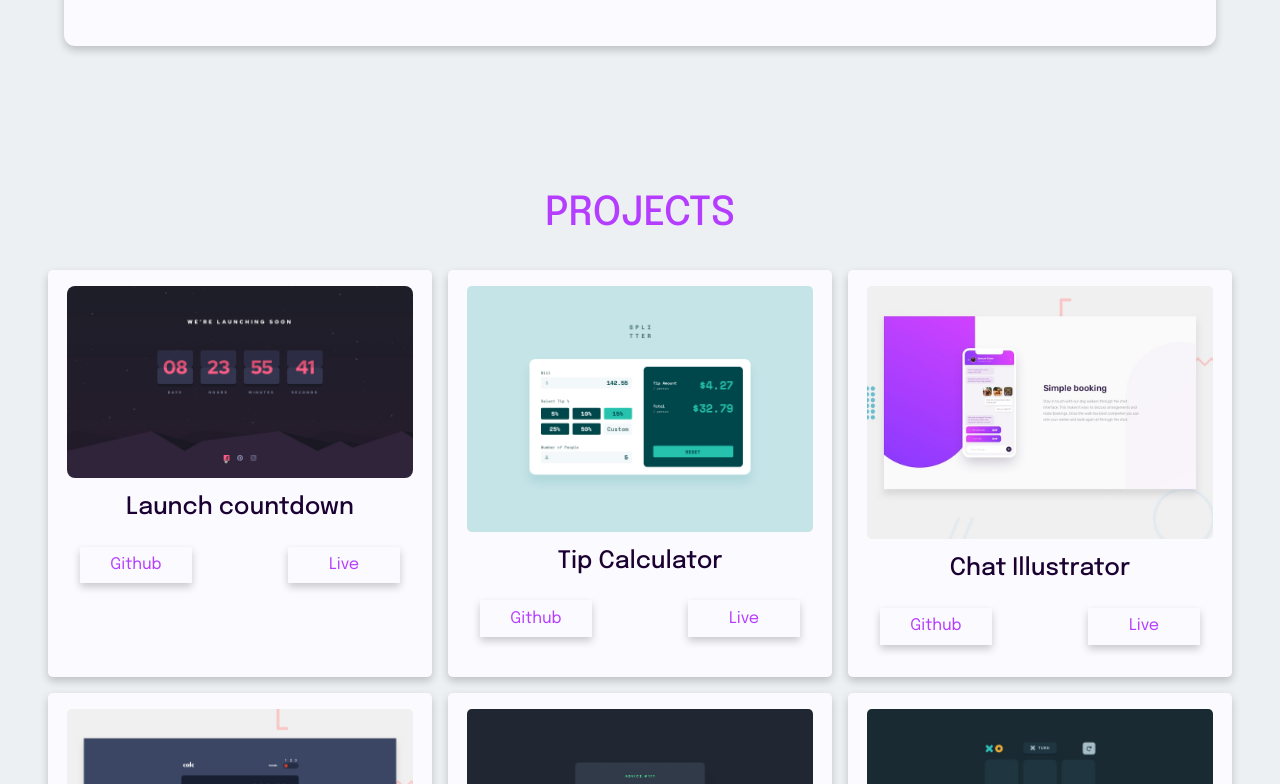
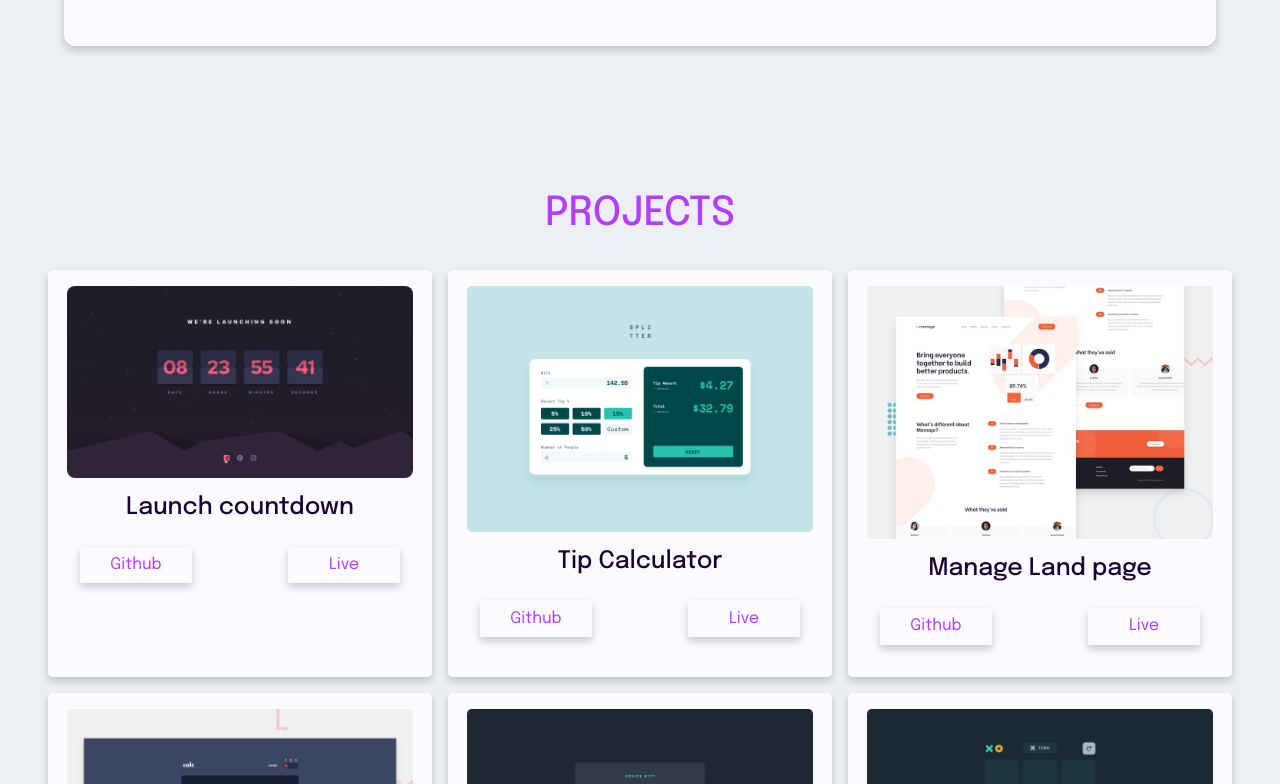
Before and after one commit to anikiyusuf/Aniki-Alt-Portfolio, a React (Create React App) app: page / in a window 1280 px wide. Shown: the part 495-1279 px from the top of the page. Built offline with nearby package versions, Linux system fonts and the light colour scheme; a web font is replaced by a local one.

Commit message:
initial commit

```diff
--- a/src/component/Project.js
+++ b/src/component/Project.js
@@ -2,10 +2,10 @@ import React from 'react'
 // import { Link }  from "react-router-dom"
 import active from "../svg/active-states.jpg"
 import desktopdesign from "../svg/desktop-design-completed.jpg"
-import desktoppreview from "../svg/desktop-preview-two.jpg"
 import desktop from "../svg/desktop-preview.jpg"
 import desktopdesignadvice from "../svg/desktop-design-advice.jpg"
 import tittac from "../svg/tic-tac.jpg"
+import manage  from "../svg/desktop-preview-land.jpg"
 import "../sass/Projects.scss"
 
 export default function Project() {
@@ -37,11 +37,11 @@ export default function Project() {
       </div>
 
       <div className="project-three">
-        <img src={desktoppreview} alt="" />
-           <h4>Chat Illustrator</h4>
+        <img src={manage} alt="" />
+           <h4>Manage Land page</h4>
         <div className="three-link">
-           <p><a href="https://github.com/anikiyusuf/chat-app-css-illustration-master"  target="_blank" rel="noopener noreferrer">Github</a></p>
-           <p><a href="https://anikiyusuf.github.io/chat-app-css-illustration-master/" target="_blank" rel="noopener noreferrer">Live</a></p>
+           <p><a href="https://github.com/anikiyusuf/manage-landing-page"  target="_blank" rel="noopener noreferrer">Github</a></p>
+           <p><a href="https://anikiyusuf.github.io/manage-landing-page/" target="_blank" rel="noopener noreferrer">Live</a></p>
         </div>
       </div>
 
```
Also changed, not shown: src/svg/desktop-preview-land.jpg (added).
